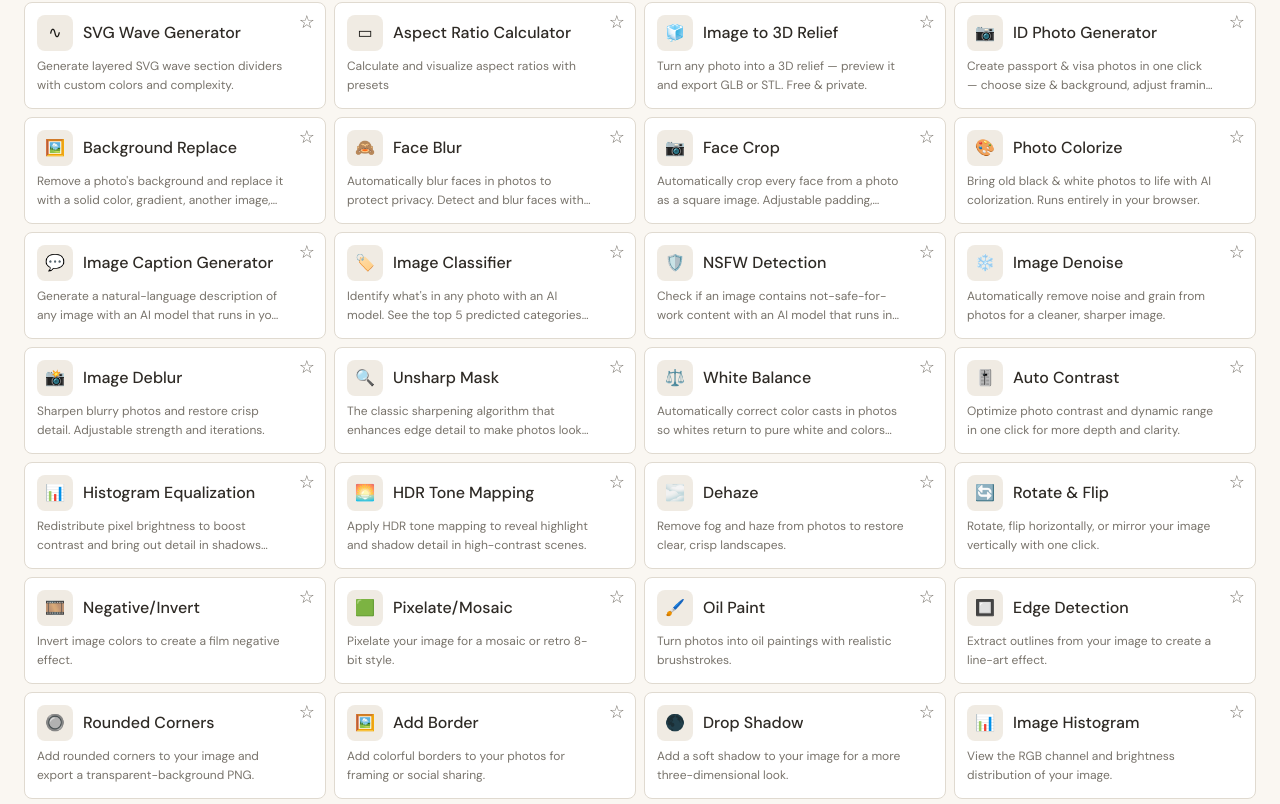
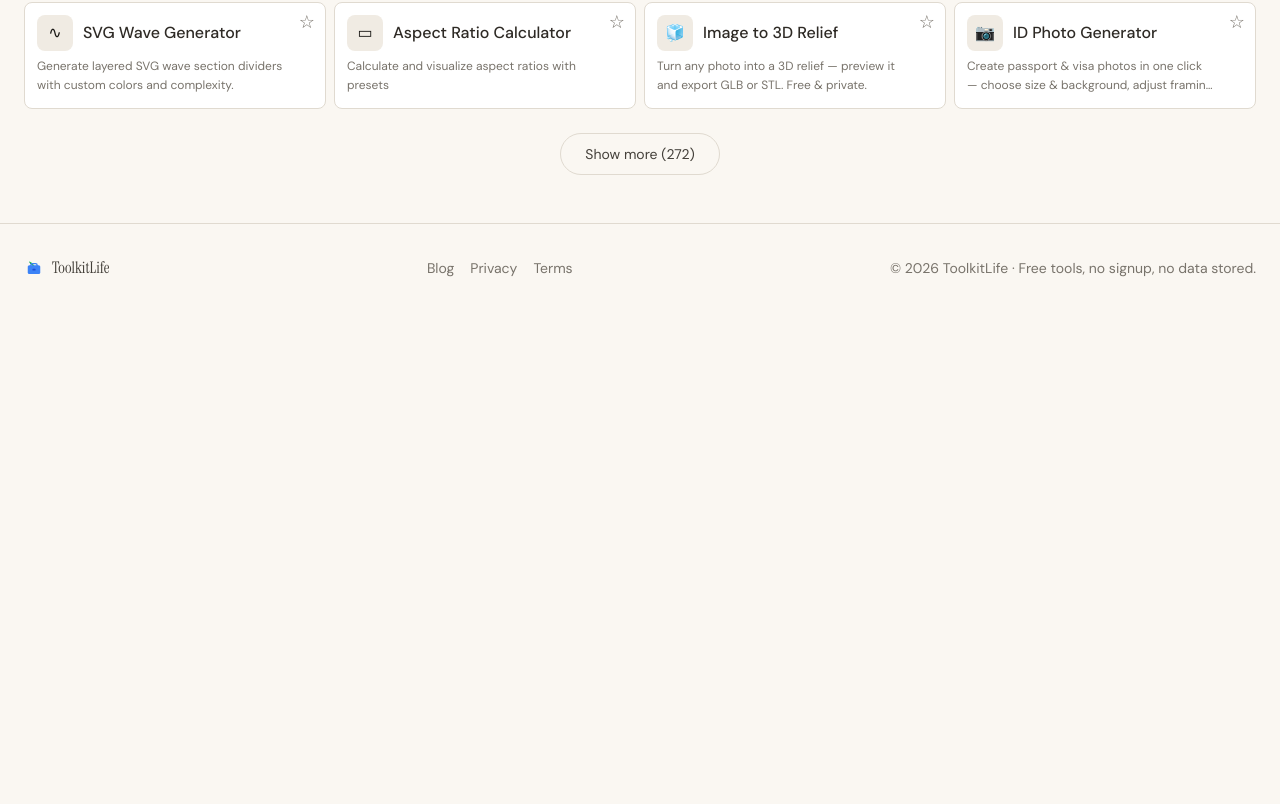
Before and after one commit to xiongfh2008/toolkitlife, a Next.js app: page /en in a window 1280 px wide. Shown: the part 1056-1860 px from the top of the page. After the commit the page ends 1368 px from the top, so only its background shows below. Built offline with nearby package versions, Linux system fonts and the light colour scheme.

Commit message:
perf: limit home page initial render to 24 tool cards with show-more paging

```diff
--- a/src/app/[locale]/page.tsx
+++ b/src/app/[locale]/page.tsx
@@ -405,6 +405,7 @@
             /* Active category scene content */
             activeScene && (
               <SceneSection
+                key={activePane}
                 groups={groups}
                 tools={paneTools}
                 favorites={favorites}
@@ -497,6 +498,8 @@
 
 /* ---------- Scene section ---------- */
 
+const PAGE_SIZE = 24;
+
 function SceneSection({
   tools,
   groups,
@@ -508,6 +511,13 @@
   favorites: string[];
   onToggleFavorite: (slug: string) => void;
 }) {
+  const t = useTranslations("home");
+  const [visible, setVisible] = useState(PAGE_SIZE);
+
+  const total =
+    groups?.reduce((sum, g) => sum + g.tools.length, 0) ?? tools?.length ?? 0;
+  const more = total - visible;
+
   const renderTool = (tool: Tool) => {
     const slug = tool.href.replace("/tools/", "");
     return (
@@ -520,11 +530,35 @@
     );
   };
 
+  const loadMore =
+    more > 0 ? (
+      <div className="mt-6 flex justify-center">
+        <button
+          type="button"
+          onClick={() => setVisible((v) => v + PAGE_SIZE)}
+          className="rounded-full border border-zinc-700 px-6 py-2.5 text-sm text-zinc-300 transition-colors hover:border-blue-500/50 hover:text-zinc-100"
+        >
+          {t("showMore")} ({more})
+        </button>
+      </div>
+    ) : null;
+
   if (groups) {
+    // Keep grouping while limiting the total number of rendered cards.
+    const visibleGroups = groups.reduce<{ title: string; tools: Tool[] }[]>(
+      (acc, g) => {
+        const already = acc.reduce((s, x) => s + x.tools.length, 0);
+        const shown = g.tools.slice(0, visible - already);
+        if (shown.length > 0) acc.push({ ...g, tools: shown });
+        return acc;
+      },
+      []
+    );
+
     return (
       <section>
         <div className="space-y-6">
-          {groups.map((g) => (
+          {visibleGroups.map((g) => (
             <div key={g.title}>
               <h3 className="mb-2.5 text-sm font-medium text-zinc-500">
                 {g.title}
@@ -535,6 +569,7 @@
             </div>
           ))}
         </div>
+        {loadMore}
       </section>
     );
   }
@@ -542,8 +577,9 @@
   return (
     <section>
       <div className="grid grid-cols-2 gap-2 md:grid-cols-3 lg:grid-cols-4">
-        {(tools ?? []).map(renderTool)}
+        {(tools ?? []).slice(0, visible).map(renderTool)}
       </div>
+      {loadMore}
     </section>
   );
 }
```
Also changed, not shown: messages/en.json, messages/ja.json, messages/ko.json, messages/zh.json.
